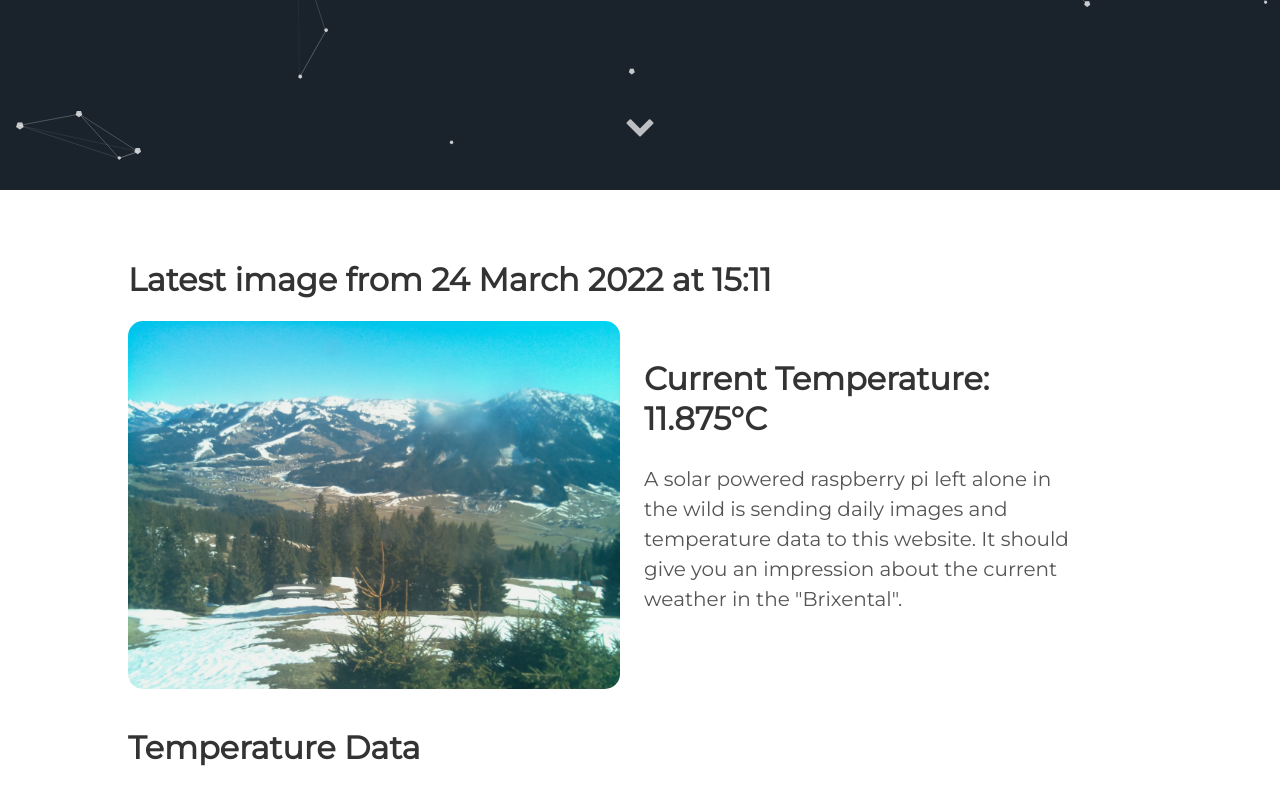
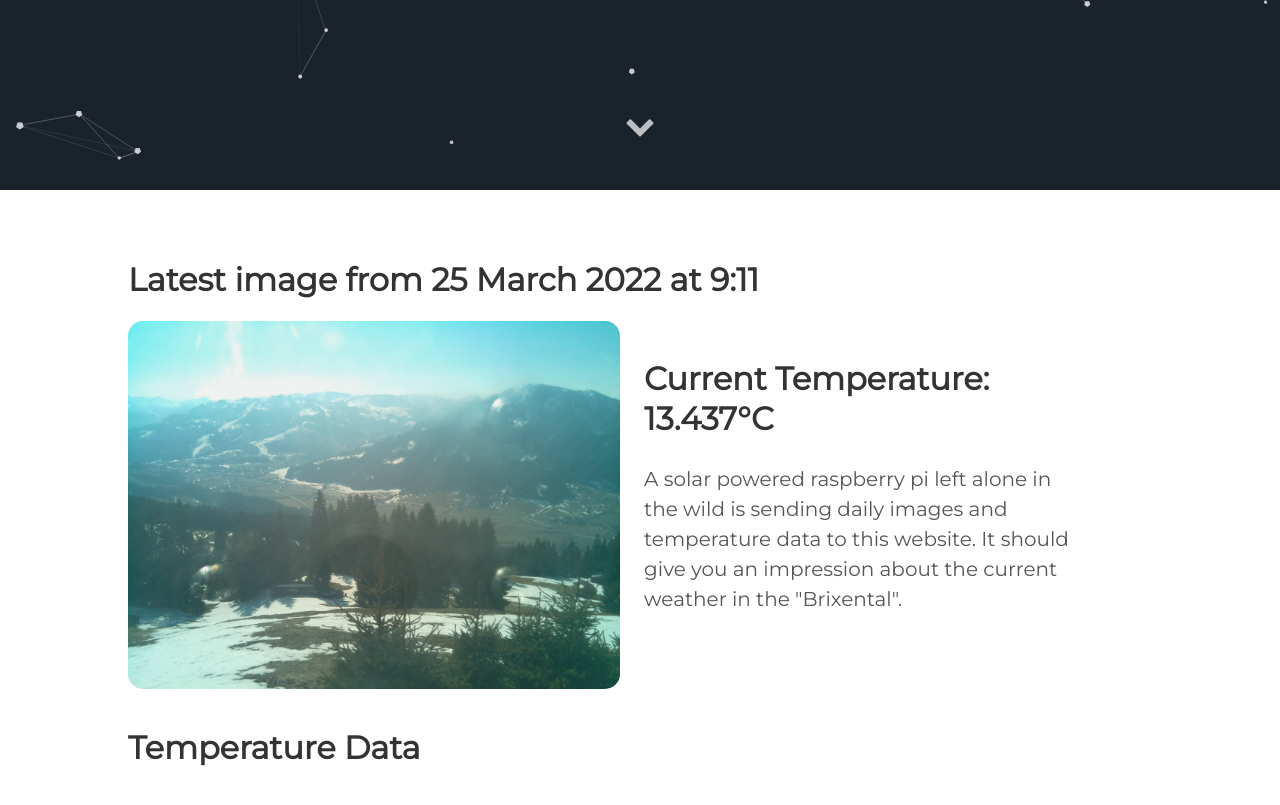
Before and after one commit to vektorious/vektorious.github.io, a Jekyll site: the page built from resources/huette.md, in a window 1280 px wide and 900 px high, scrolled down 710 px. Shown: the top 805 px of the window. Built offline with Jekyll 4.4.1, drawn with Linux system fonts in a browser that asks for light colours.

Commit message:
I'm a bot beep boop

```diff
--- a/resources/huette.md
+++ b/resources/huette.md
@@ -6,13 +6,13 @@ image: '/assets/img/'
 description: 'Live image from the Austrian alps'
 twitter_text: ' '
 ---
-## Latest image from 24 March 2022 at 15:11
+## Latest image from 25 March 2022 at  9:11
 <div class="huette">
   <div class="huette-image">
     <img src="{{ "/assets/img/huette.jpg" | prepend: site.baseurl }}">
   </div>
   <div class="huette-text">
-        <h2>Current Temperature: 11.875°C</h2>
+        <h2>Current Temperature: 13.437°C</h2>
         <p>A solar powered raspberry pi left alone in the wild is sending daily images and temperature data to this website. It should give you an impression about the current weather in the "Brixental".</p>
 
   </div>
```
Also changed, not shown: rpi-script/2022-03-25_090950.txt (renamed from rpi-script/2022-03-24_150949.txt, +5 -6 lines), rpi-script/huette.md (+2 -2 lines), assets/img/huette.jpg, assets/img/temp_plot.png, rpi-script/temp_plot.png, 1 other file.
